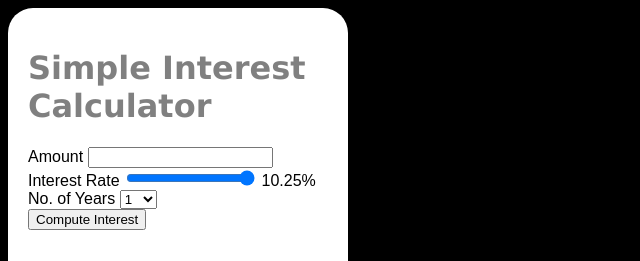
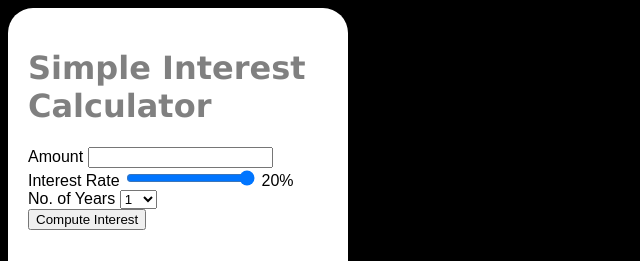
Before and after one commit to aasmah/interestcalculator, a plain HTML site: page index.html in a window 1280 px wide. Shown: the top 261 px of the page, 0-640 px from the left. Drawn offline with Linux system fonts and the light colour scheme.

Commit message:
Update index.html

```diff
--- a/index.html
+++ b/index.html
@@ -16,7 +16,7 @@
             <br/> Interest Rate
             <input type="range" id="rate" min="0.0" max="10.25" step="0.25" value="10.25" onchange="updateRate(this.value)">
             <!--rate value selector-->
-            <span id="rate_val">10.25%</span>
+            <span id="rate_val">20%</span>
 
             <!--drop down for years-->
             <br/> No. of Years
```
